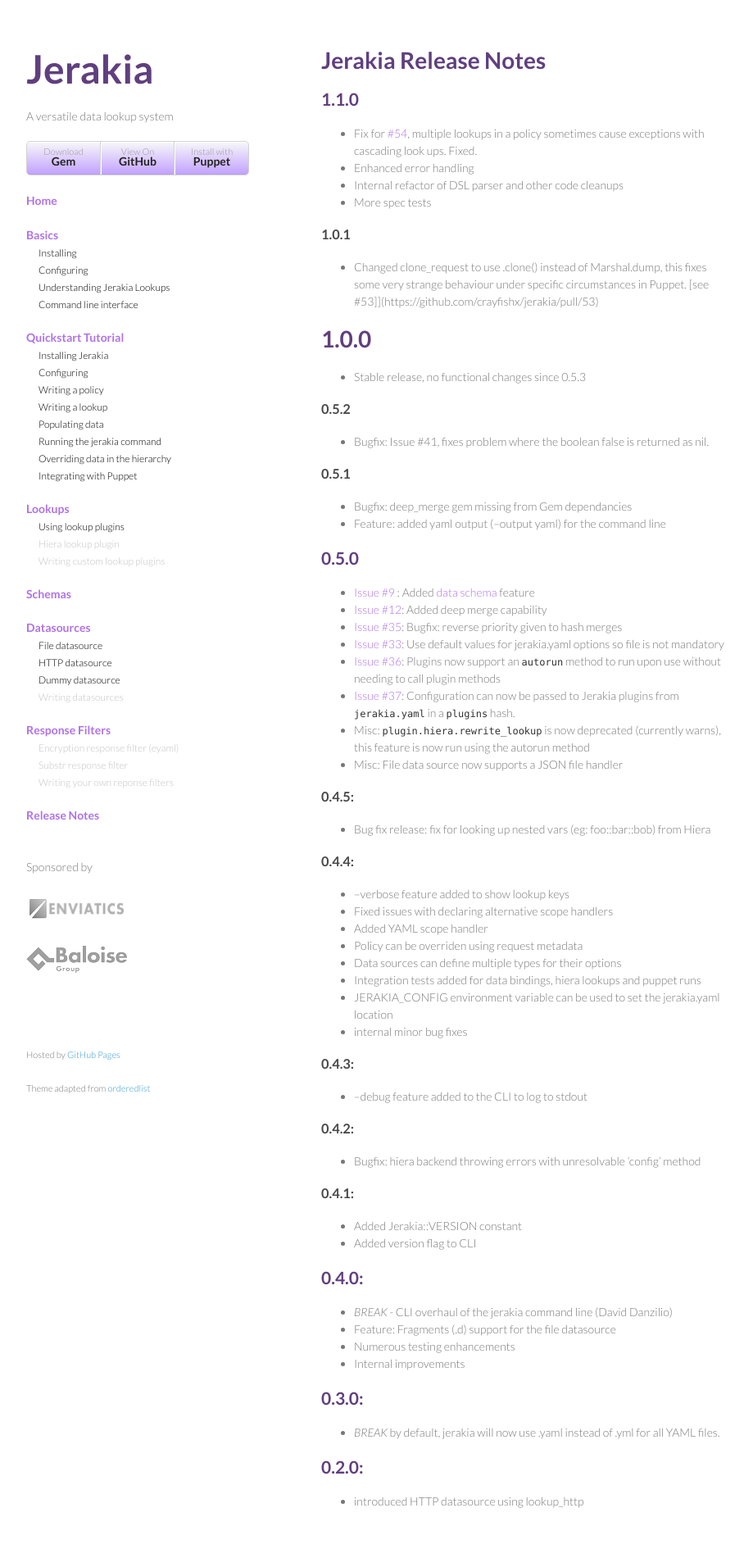
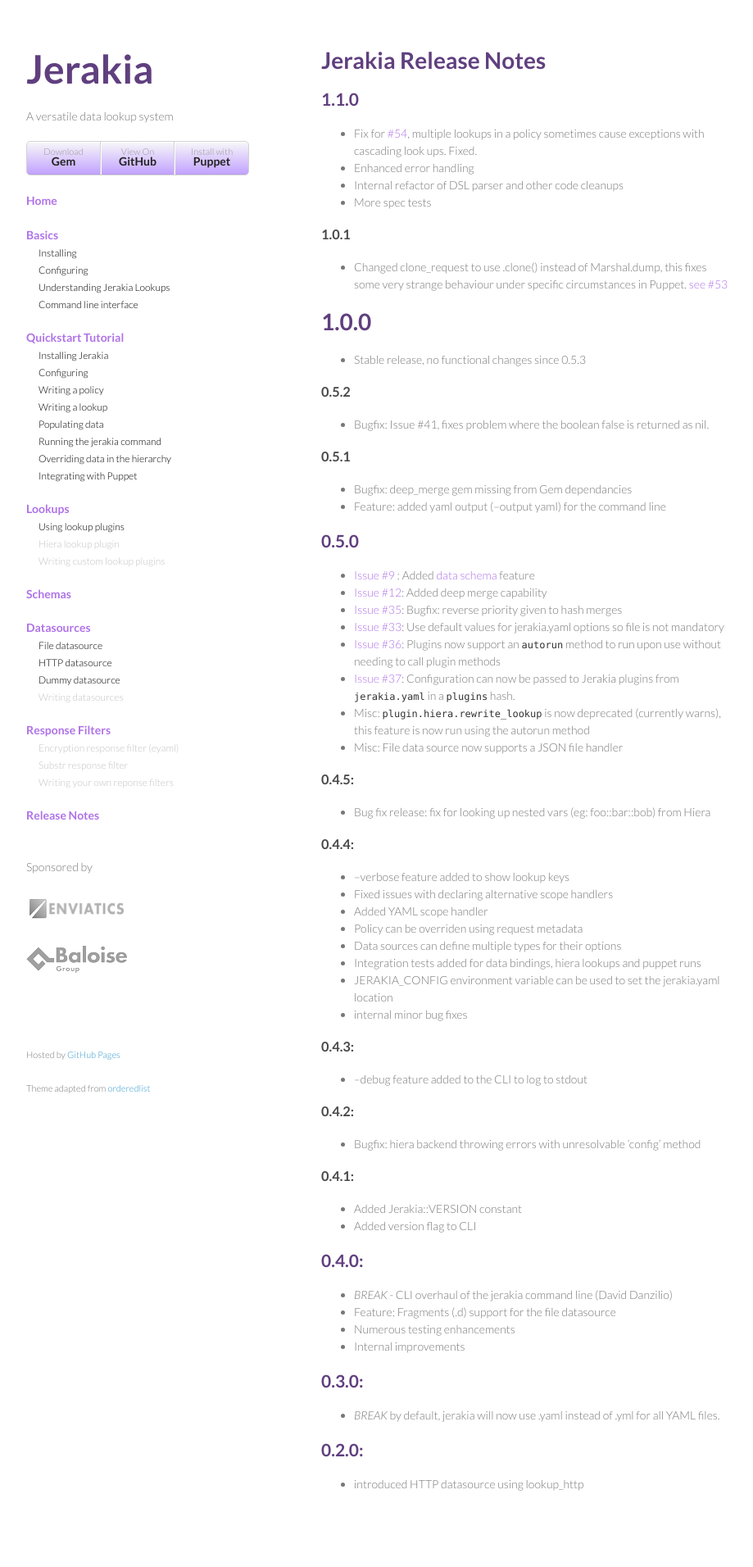
Before and after one commit to jerakia/jerakia, a Jekyll site: the page built from releasenotes/index.md, in a window 1280 px wide. Shown: the whole page at 82% size, without its empty margins (178-1097 px from the left). Built offline with Jekyll 4.4.1, drawn with Linux system fonts in a browser that asks for light colours; Markdown is read by kramdown in place of the engine named in the settings; after the commit the page ends 1891 px from its top, so only the background shows below that.

Commit message:
release notes

```diff
--- a/releasenotes/index.md
+++ b/releasenotes/index.md
@@ -14,7 +14,7 @@ ups. Fixed.
 
 ### 1.0.1
 
-* Changed clone_request to use .clone() instead of Marshal.dump, this fixes some very strange behaviour under specific circumstances in Puppet. [see #53]](https://github.com/crayfishx/jerakia/pull/53)
+* Changed clone_request to use .clone() instead of Marshal.dump, this fixes some very strange behaviour under specific circumstances in Puppet. [see #53](https://github.com/crayfishx/jerakia/pull/53)
 
 # 1.0.0
 
```
